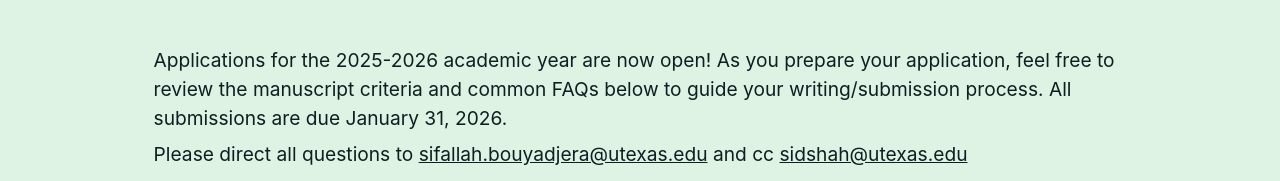
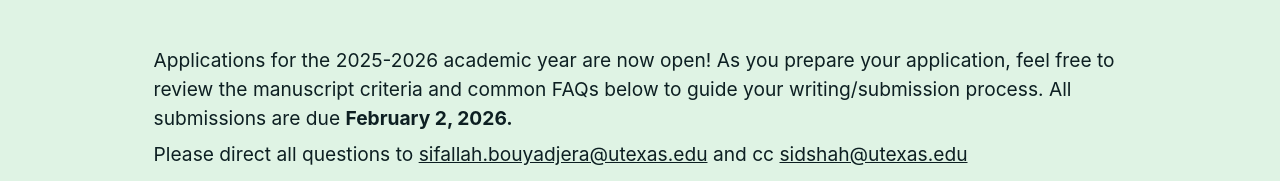
Before and after one commit to texas-urj/texas-urj.github.io, a Next.js app: page /submissions in a window 1280 px wide. Shown: the part 154-335 px from the top of the page. Built offline with nearby package versions, Linux system fonts and the light colour scheme.

Commit message:
changed due date to 2/2/2026 and updated submission form

```diff
--- a/pages/submissions.tsx
+++ b/pages/submissions.tsx
@@ -9,14 +9,14 @@
       <h1>Submissions</h1>
       {/* <p>Submissions for the 2025-26 academic year are now closed. Keep an eye out in November of 2025 to submit a manuscript for the 2025-26 school year.</p> */}
       {/* <p>Please direct all questions to <a className='underline hover:no-underline' href="mailto:sifallah.bouyadjera@utexas.edu">sifallah.bouyadjera@utexas.edu</a> and cc <a className='underline hover:no-underline' href='mailto:sidshah@utexas.edu'>sidshah@utexas.edu</a></p> */}
-      <p>Applications for the 2025-2026 academic year are now open! As you prepare your application, feel free to review the manuscript criteria and common FAQs below to guide your writing/submission process. All submissions are due January 31, 2026.</p>
+      <p>Applications for the 2025-2026 academic year are now open! As you prepare your application, feel free to review the manuscript criteria and common FAQs below to guide your writing/submission process. All submissions are due <strong>February 2, 2026.</strong></p>
       <p>Please direct all questions to <a className='underline hover:no-underline' href="mailto:sifallah.bouyadjera@utexas.edu">sifallah.bouyadjera@utexas.edu</a> and cc <a className='underline hover:no-underline' href='mailto:sidshah@utexas.edu'>sidshah@utexas.edu</a></p>
       <p>On the behalf of our Editing Team, we look forward to reading your manuscript!</p>
-      <h2> <a href='https://utexas.qualtrics.com/jfe/form/SV_0rB7jnHiX4QNroO' className='text-orange-800 hover:underline'>Click here to apply</a></h2>
+      <h2> <a href='https://utexas.qualtrics.com/jfe/form/SV_24CR2SipJji3pfo' className='text-orange-800 hover:underline'>Click here to apply</a></h2>
       <div className="flex justify-center items-center">
       <iframe
         title="Apply here:"
-        src="https://utexas.qualtrics.com/jfe/form/SV_0rB7jnHiX4QNroO"
+        src="https://utexas.qualtrics.com/jfe/form/SV_24CR2SipJji3pfo"
         width="50%"
         height="400"
         className="shadow-lg rounded-md mb-10">
```
Also changed, not shown: 1 other file (tests, documents, lock files or other folders).
